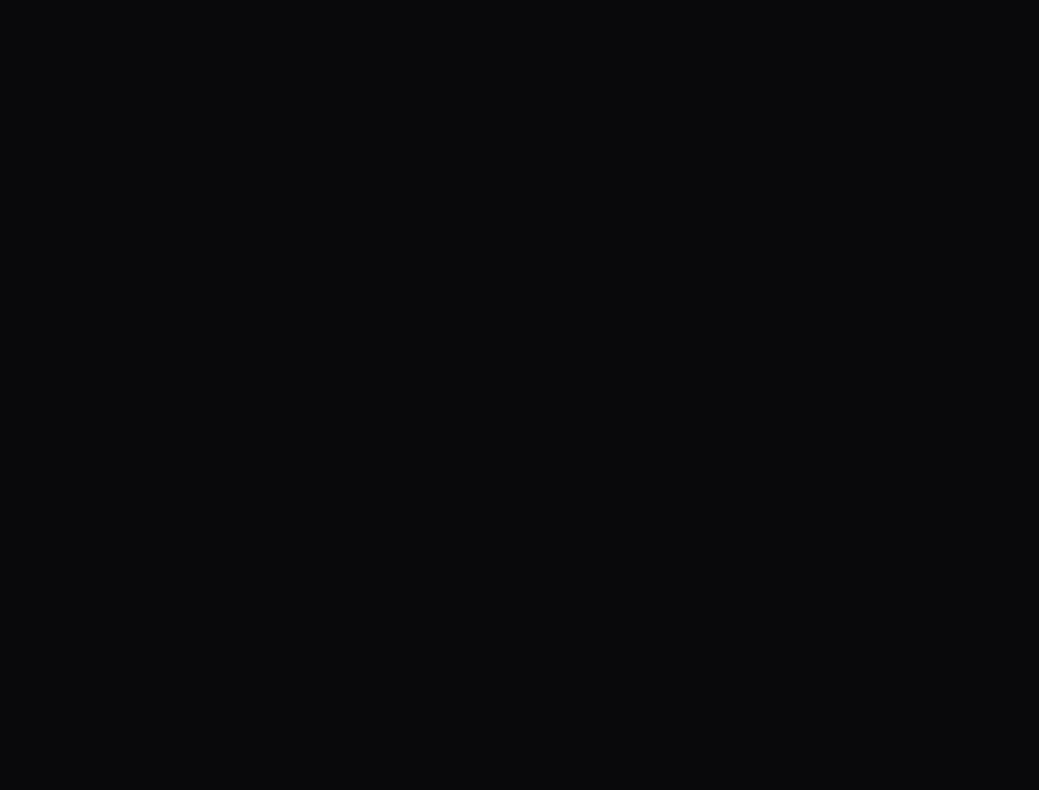
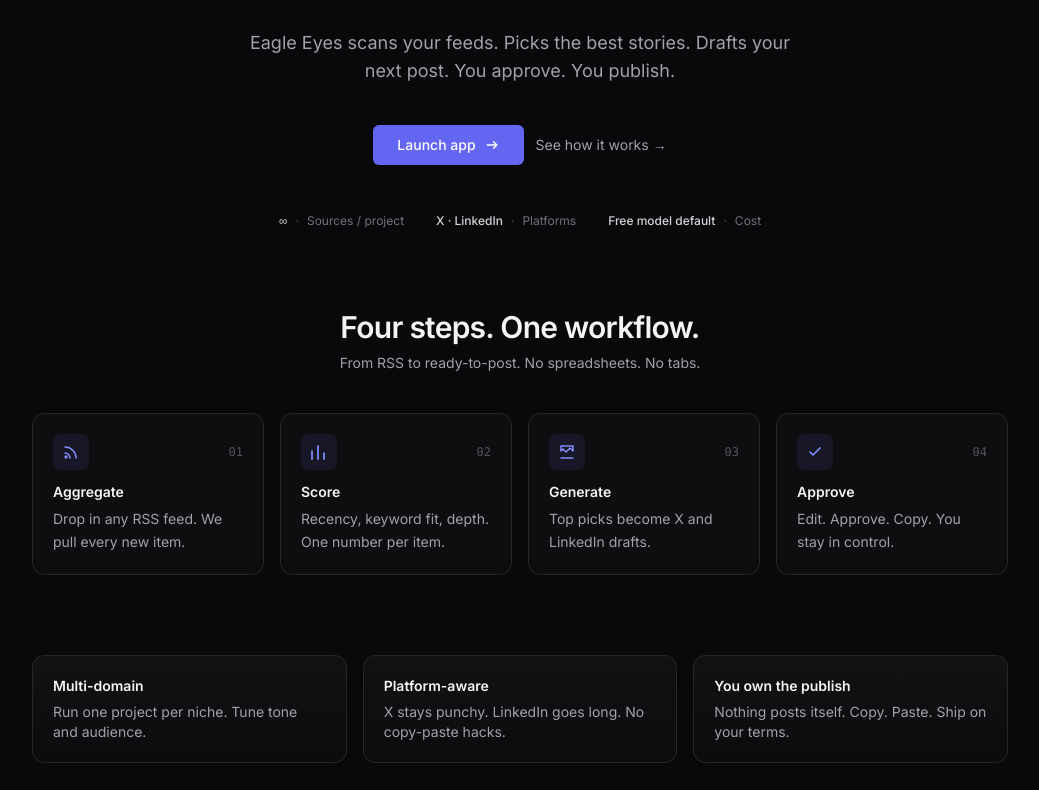
Before and after one commit to NaDasai/darketing, a Next.js app in the folder apps/frontend/: page / in a window 1280 px wide. Before the commit this address had no page. Shown: the part 350-1140 px from the top of the page, without its empty margins (120-1159 px from the left). Before the commit the page ends 800 px from the top, so only its background shows below. Built offline with nearby package versions, Linux system fonts and the light colour scheme.

Commit message:
feat: redesign HomePage layout with new hero section and navigation links

```diff
--- a/apps/frontend/src/app/page.tsx
+++ b/apps/frontend/src/app/page.tsx
@@ -1,5 +1,248 @@
-import { redirect } from 'next/navigation';
+import Link from 'next/link';
+import { Button } from '@/components/ui/Button';
 
 export default function HomePage() {
-  redirect('/projects');
+  return (
+    <main className="relative overflow-hidden">
+      <div
+        aria-hidden
+        className="pointer-events-none absolute inset-x-0 top-[-12rem] -z-10 mx-auto h-[44rem] w-[80rem] max-w-[120%] bg-[radial-gradient(ellipse_at_center,_rgba(99,102,241,0.22),_rgba(36,0,255,0.08)_40%,_transparent_70%)] blur-3xl"
+      />
+      <div
+        aria-hidden
+        className="pointer-events-none absolute inset-0 -z-10 bg-[linear-gradient(to_bottom,transparent,rgba(9,9,11,0.6)),radial-gradient(circle_at_1px_1px,rgba(255,255,255,0.04)_1px,transparent_0)] [background-size:auto,32px_32px]"
+      />
+
+      {/* Hero */}
+      <section className="mx-auto flex w-full max-w-5xl flex-col items-center px-6 pb-20 pt-24 text-center sm:pt-32">
+        <span className="mb-6 inline-flex items-center gap-2 rounded-full border border-zinc-800 bg-zinc-900/60 px-3 py-1 text-xs font-medium text-zinc-300">
+          <span className="h-1.5 w-1.5 rounded-full bg-accent-400" />
+          Content curation, on autopilot
+        </span>
+
+        <h1 className="text-balance text-4xl font-semibold tracking-tight text-zinc-50 sm:text-6xl">
+          See what matters.{' '}
+          <span className="bg-gradient-to-r from-accent-400 to-indigo-300 bg-clip-text text-transparent">
+            Post what works.
+          </span>
+        </h1>
+
+        <p className="mt-6 max-w-xl text-pretty text-base text-zinc-400 sm:text-lg">
+          Eagle Eyes scans your feeds. Picks the best stories. Drafts your next
+          post. You approve. You publish.
+        </p>
+
+        <div className="mt-10 flex flex-col items-center gap-3 sm:flex-row">
+          <Link href="/projects">
+            <Button size="lg" className="px-6">
+              Launch app
+              <svg
+                className="h-4 w-4"
+                viewBox="0 0 20 20"
+                fill="none"
+                aria-hidden="true"
+              >
+                <path
+                  d="M4 10h12m0 0-4-4m4 4-4 4"
+                  stroke="currentColor"
+                  strokeWidth="1.75"
+                  strokeLinecap="round"
+                  strokeLinejoin="round"
+                />
+              </svg>
+            </Button>
+          </Link>
+          <Link
+            href="#how-it-works"
+            className="text-sm text-zinc-400 transition-colors hover:text-zinc-200"
+          >
+            See how it works →
+          </Link>
+        </div>
+
+        <div className="mt-12 flex flex-wrap items-center justify-center gap-x-8 gap-y-2 text-xs text-zinc-500">
+          <Stat label="Sources / project" value="∞" />
+          <Stat label="Platforms" value="X · LinkedIn" />
+          <Stat label="Cost" value="Free model default" />
+        </div>
+      </section>
+
+      {/* How it works */}
+      <section
+        id="how-it-works"
+        className="mx-auto w-full max-w-5xl px-6 pb-20"
+      >
+        <div className="mb-10 text-center">
+          <h2 className="text-2xl font-semibold tracking-tight text-zinc-100 sm:text-3xl">
+            Four steps. One workflow.
+          </h2>
+          <p className="mt-2 text-sm text-zinc-400">
+            From RSS to ready-to-post. No spreadsheets. No tabs.
+          </p>
+        </div>
+
+        <ol className="grid gap-4 sm:grid-cols-2 lg:grid-cols-4">
+          {steps.map((s, i) => (
+            <li
+              key={s.title}
+              className="group relative rounded-xl border border-zinc-800 bg-zinc-900/40 p-5 transition-colors hover:border-zinc-700"
+            >
+              <div className="mb-3 flex items-center justify-between">
+                <span className="flex h-9 w-9 items-center justify-center rounded-lg bg-accent-500/10 text-accent-400">
+                  {s.icon}
+                </span>
+                <span className="font-mono text-xs text-zinc-600">
+                  0{i + 1}
+                </span>
+              </div>
+              <h3 className="text-sm font-semibold text-zinc-100">{s.title}</h3>
+              <p className="mt-1.5 text-sm leading-relaxed text-zinc-400">
+                {s.body}
+              </p>
+            </li>
+          ))}
+        </ol>
+      </section>
+
+      {/* Feature highlights */}
+      <section className="mx-auto w-full max-w-5xl px-6 pb-24">
+        <div className="grid gap-4 md:grid-cols-3">
+          {highlights.map((h) => (
+            <div
+              key={h.title}
+              className="rounded-xl border border-zinc-800 bg-gradient-to-b from-zinc-900/60 to-zinc-900/20 p-5"
+            >
+              <h3 className="text-sm font-semibold text-zinc-100">{h.title}</h3>
+              <p className="mt-1.5 text-sm text-zinc-400">{h.body}</p>
+            </div>
+          ))}
+        </div>
+      </section>
+
+      {/* Final CTA */}
+      <section className="mx-auto w-full max-w-3xl px-6 pb-28">
+        <div className="rounded-2xl border border-zinc-800 bg-zinc-900/40 p-8 text-center sm:p-12">
+          <h2 className="text-2xl font-semibold tracking-tight text-zinc-100 sm:text-3xl">
+            Ready to ship better posts?
+          </h2>
+          <p className="mt-2 text-sm text-zinc-400">
+            Spin up a project. Add a feed. Let Eagle Eyes do the rest.
+          </p>
+          <div className="mt-6 flex justify-center">
+            <Link href="/projects">
+              <Button size="lg" className="px-6">
+                Launch app
+              </Button>
+            </Link>
+          </div>
+        </div>
+      </section>
+    </main>
+  );
 }
+
+function Stat({ label, value }: { label: string; value: string }) {
+  return (
+    <div className="flex items-center gap-2">
+      <span className="font-medium text-zinc-300">{value}</span>
+      <span className="text-zinc-600">·</span>
+      <span>{label}</span>
+    </div>
+  );
+}
+
+const steps = [
+  {
+    title: 'Aggregate',
+    body: 'Drop in any RSS feed. We pull every new item.',
+    icon: (
+      <svg
+        className="h-5 w-5"
+        viewBox="0 0 20 20"
+        fill="none"
+        aria-hidden="true"
+      >
+        <path
+          d="M4 11a5 5 0 0 1 5 5M4 5a11 11 0 0 1 11 11M5 16a1 1 0 1 0 0-2 1 1 0 0 0 0 2Z"
+          stroke="currentColor"
+          strokeWidth="1.5"
+          strokeLinecap="round"
+        />
+      </svg>
+    ),
+  },
+  {
+    title: 'Score',
+    body: 'Recency, keyword fit, depth. One number per item.',
+    icon: (
+      <svg
+        className="h-5 w-5"
+        viewBox="0 0 20 20"
+        fill="none"
+        aria-hidden="true"
+      >
+        <path
+          d="M3 17V9m6 8V4m6 13v-6"
+          stroke="currentColor"
+          strokeWidth="1.75"
+          strokeLinecap="round"
+        />
+      </svg>
+    ),
+  },
+  {
+    title: 'Generate',
+    body: 'Top picks become X and LinkedIn drafts.',
+    icon: (
+      <svg
+        className="h-5 w-5"
+        viewBox="0 0 20 20"
+        fill="none"
+        aria-hidden="true"
+      >
+        <path
+          d="M4 4h12v5l-3-3-4 4-3-3-2 2V4Zm0 12h12"
+          stroke="currentColor"
+          strokeWidth="1.5"
+          strokeLinecap="round"
+          strokeLinejoin="round"
+        />
+      </svg>
+    ),
+  },
+  {
+    title: 'Approve',
+    body: 'Edit. Approve. Copy. You stay in control.',
+    icon: (
+      <svg
+        className="h-5 w-5"
+        viewBox="0 0 20 20"
+        fill="none"
+        aria-hidden="true"
+      >
+        <path
+          d="m5 10 3 3 7-7"
+          stroke="currentColor"
+          strokeWidth="1.75"
+          strokeLinecap="round"
+          strokeLinejoin="round"
+        />
+      </svg>
+    ),
+  },
+];
+
+const highlights = [
+  {
+    title: 'Multi-domain',
+    body: 'Run one project per niche. Tune tone and audience.',
+  },
+  {
+    title: 'Platform-aware',
+    body: 'X stays punchy. LinkedIn goes long. No copy-paste hacks.',
+  },
+  {
+    title: 'You own the publish',
+    body: 'Nothing posts itself. Copy. Paste. Ship on your terms.',
+  },
+];
```
